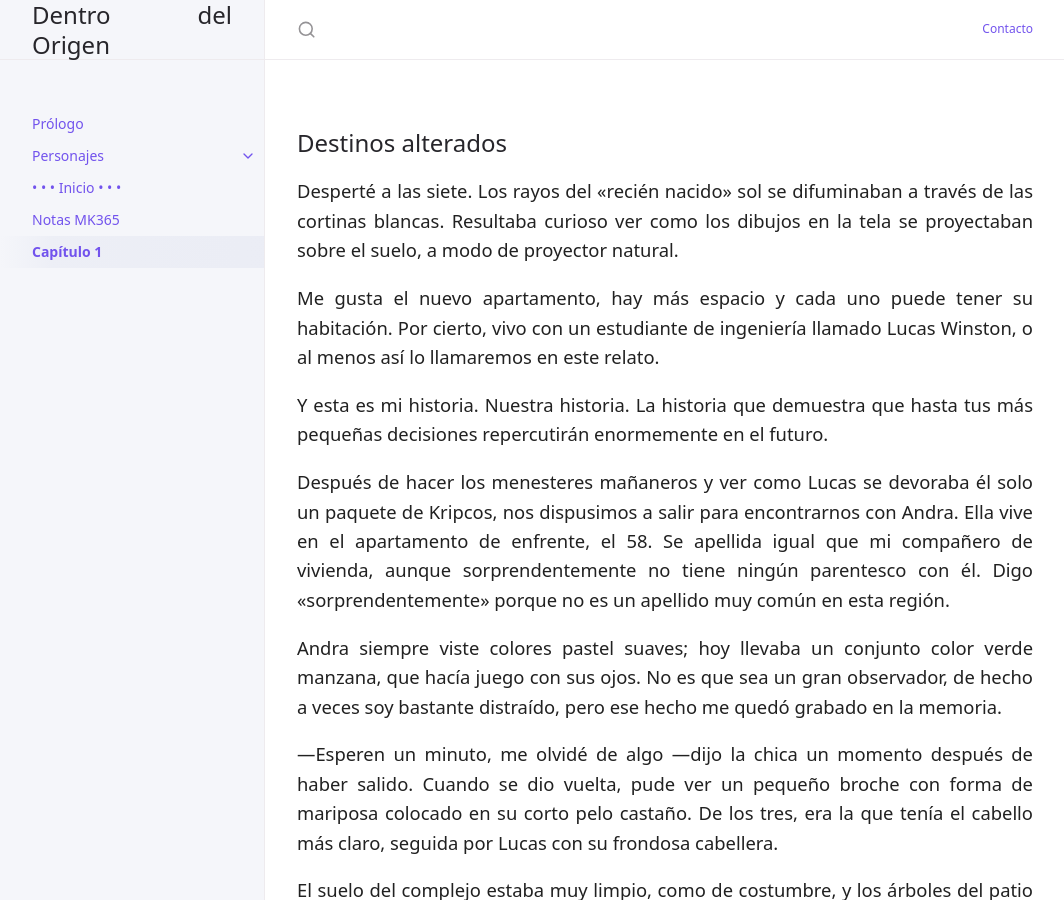
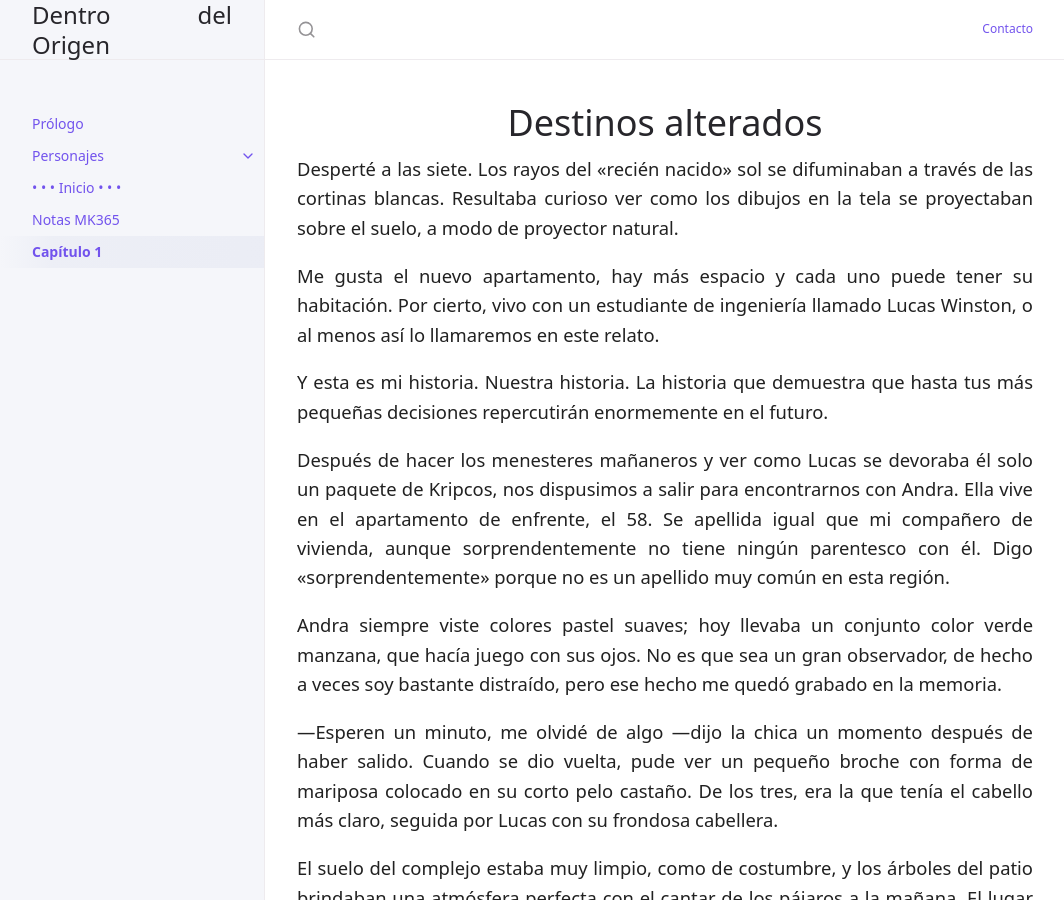
Before and after one commit to KierPrev/DentroDelOrigen, a Jekyll site: the page built from docs/3-capitulo1.md, in a window 1280 px wide and 900 px high. Shown: the whole window, without its empty margins (107-1171 px from the left). Built offline with Jekyll 4.4.1, drawn with Linux system fonts in a browser that asks for light colours.

Commit message:
Update 3-capitulo1.md

```diff
--- a/docs/3-capitulo1.md
+++ b/docs/3-capitulo1.md
@@ -4,7 +4,7 @@ title: Capítulo 1
 nav_order: 4
 ---
 
-<p style="text-align: center;"> <h2> Destinos alterados </h2> </p>
+<h1 style="text-align: center;"> Destinos alterados </h1>
 
 Desperté a las siete. Los rayos del «recién nacido» sol se difuminaban a través de las cortinas blancas. Resultaba curioso ver como los dibujos en la tela se proyectaban sobre el suelo, a modo de proyector natural.
 
```
